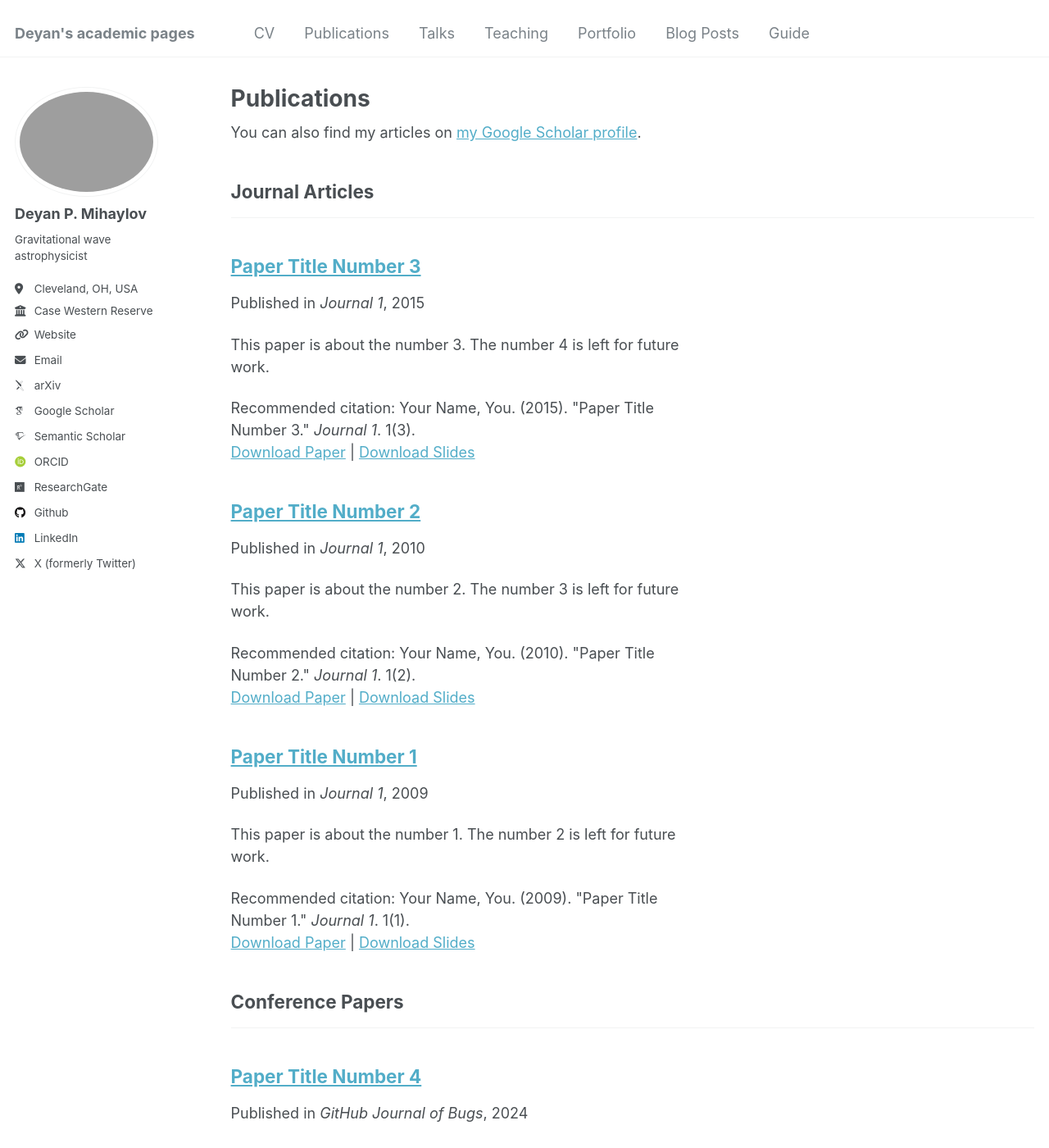
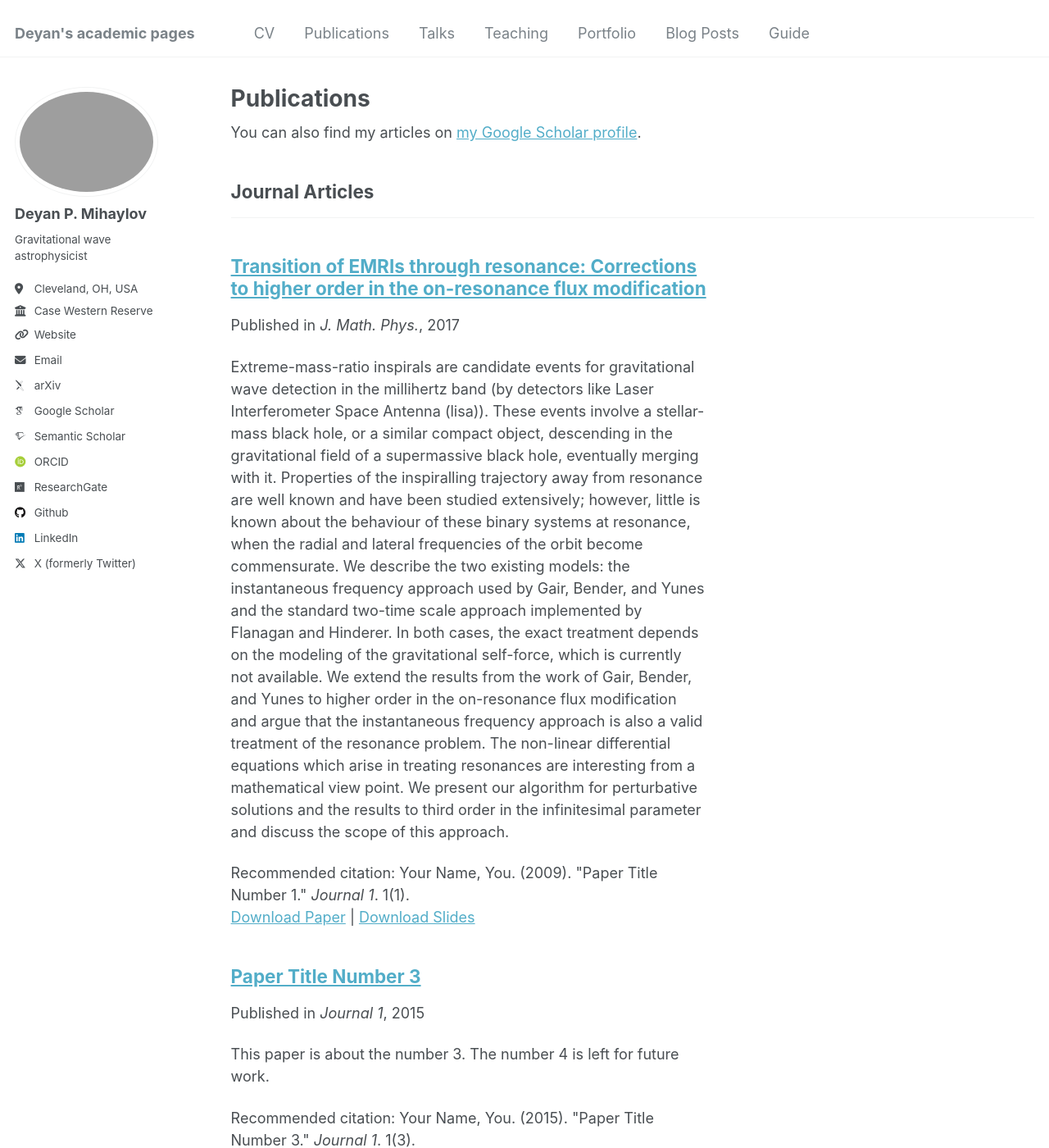
Before and after one commit to deyanmihaylov/deyanmihaylov.github.io, a Jekyll site: the page built from _pages/publications.html, in a window 1280 px wide and 1400 px high. Shown: the whole window at 82% size. Built offline with Jekyll 4.4.1, drawn with Linux system fonts in a browser that asks for light colours; some web fonts are replaced.

Commit message:
Update publication 1

```diff
--- a/_publications/2009-10-01-paper-title-number-1.md
+++ b/_publications/2009-10-01-paper-title-number-1.md
@@ -1,13 +1,13 @@
 ---
-title: "Paper Title Number 1"
+title: "Transition of EMRIs through resonance: Corrections to higher order in the on-resonance flux modification"
 collection: publications
 category: manuscripts
 permalink: /publication/2009-10-01-paper-title-number-1
-excerpt: 'This paper is about the number 1. The number 2 is left for future work.'
-date: 2009-10-01
-venue: 'Journal 1'
-slidesurl: 'http://academicpages.github.io/files/slides1.pdf'
-paperurl: 'http://academicpages.github.io/files/paper1.pdf'
+excerpt: 'Extreme-mass-ratio inspirals are candidate events for gravitational wave detection in the millihertz band (by detectors like Laser Interferometer Space Antenna (lisa)). These events involve a stellar-mass black hole, or a similar compact object, descending in the gravitational field of a supermassive black hole, eventually merging with it. Properties of the inspiralling trajectory away from resonance are well known and have been studied extensively; however, little is known about the behaviour of these binary systems at resonance, when the radial and lateral frequencies of the orbit become commensurate. We describe the two existing models: the instantaneous frequency approach used by Gair, Bender, and Yunes and the standard two-time scale approach implemented by Flanagan and Hinderer. In both cases, the exact treatment depends on the modeling of the gravitational self-force, which is currently not available. We extend the results from the work of Gair, Bender, and Yunes to higher order in the on-resonance flux modification and argue that the instantaneous frequency approach is also a valid treatment of the resonance problem. The non-linear differential equations which arise in treating resonances are interesting from a mathematical view point. We present our algorithm for perturbative solutions and the results to third order in the infinitesimal parameter and discuss the scope of this approach.'
+date: 2017-11-17
+venue: 'J. Math. Phys.'
+slidesurl: 'https://arxiv.org/abs/1706.06639'
+paperurl: 'https://doi.org/10.1063/1.5006336'
 citation: 'Your Name, You. (2009). &quot;Paper Title Number 1.&quot; <i>Journal 1</i>. 1(1).'
 ---
 
```
